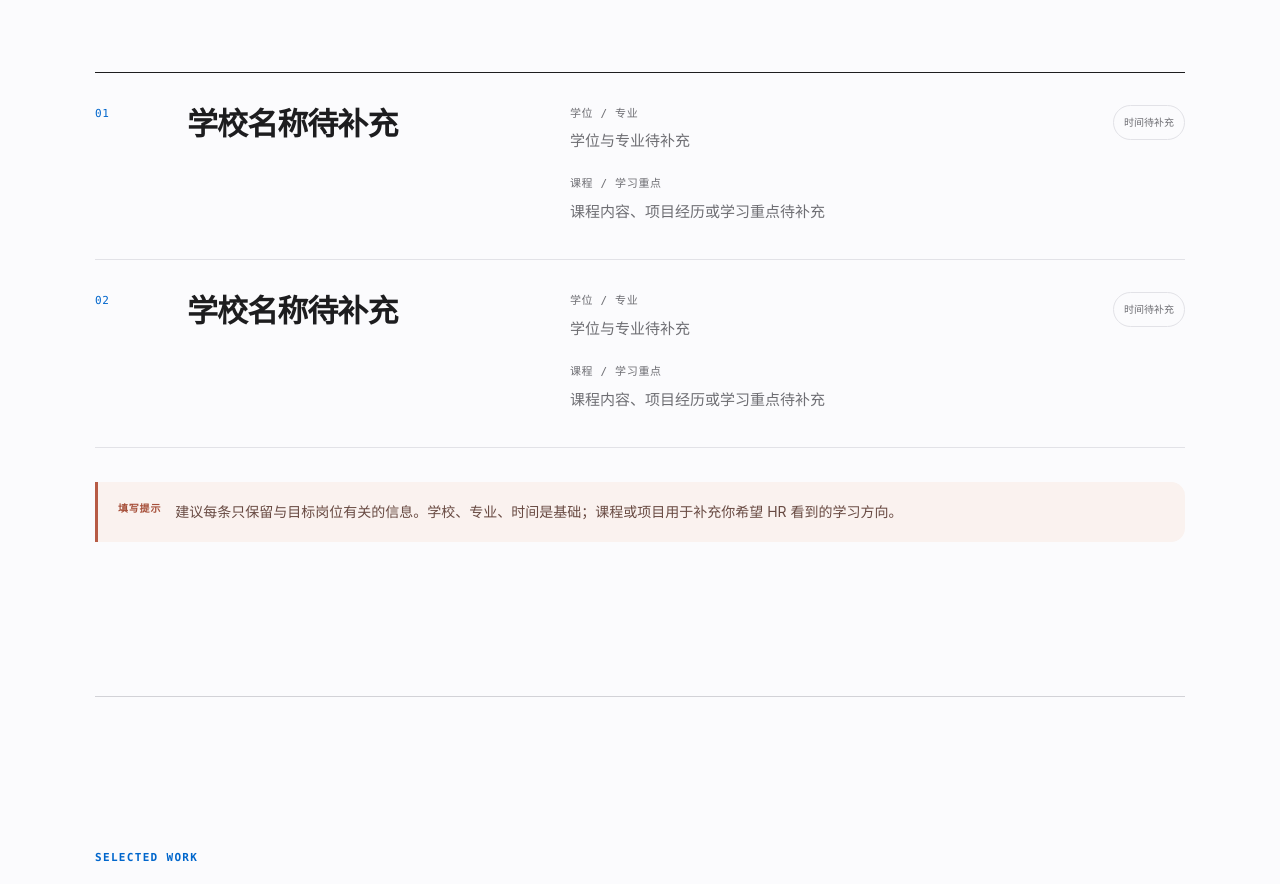
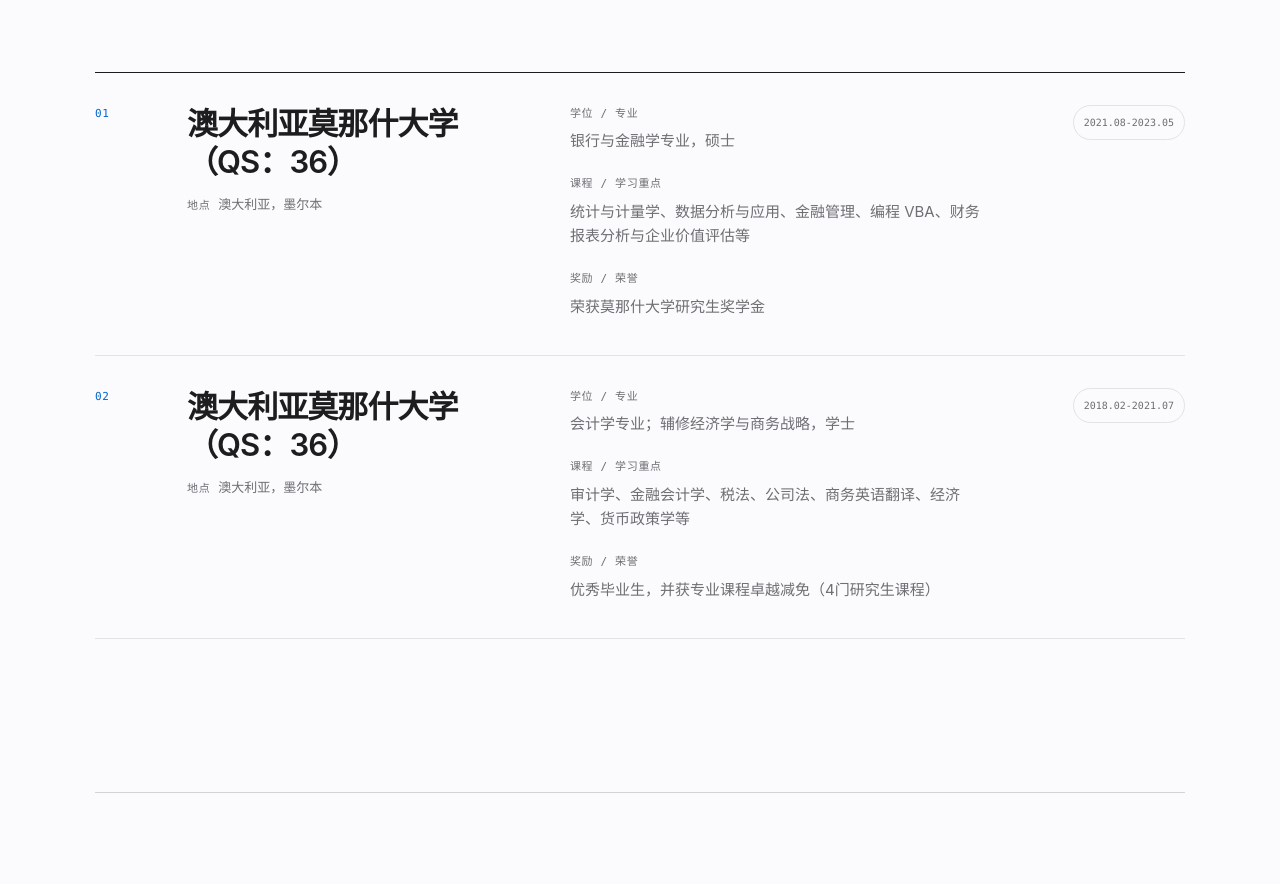
Before and after one commit to okay-star/Skylar-AI-Portfolio, a Next.js app: page / in a window 1280 px wide. Shown: the part 1105-1989 px from the top of the page. Built offline with nearby package versions, Linux system fonts and the light colour scheme.

Commit message:
change: add verified education details

```diff
--- a/app/globals.css
+++ b/app/globals.css
@@ -558,7 +558,8 @@ html[lang="en"] .hero-copy h1 {
 }
 
 .education-record__number,
-.education-record__details span {
+.education-record__details span,
+.education-record__school span {
   font-family: var(--mono);
   font-size: 11px;
   letter-spacing: 0.06em;
@@ -568,13 +569,25 @@ html[lang="en"] .hero-copy h1 {
   color: var(--blue);
 }
 
-.education-record h3 {
+.education-record__school h3 {
   margin: 0;
   font-family: var(--display);
   font-size: clamp(23px, 2.5vw, 31px);
   font-weight: 600;
   letter-spacing: -0.03em;
   line-height: 1.25;
+}
+
+.education-record__school p {
+  margin: 12px 0 0;
+  color: var(--muted);
+  font-size: 13px;
+  line-height: 1.6;
+}
+
+.education-record__school span {
+  margin-right: 8px;
+  color: var(--muted);
 }
 
 .education-record__details > div + div {
@@ -603,28 +616,6 @@ html[lang="en"] .hero-copy h1 {
   font-family: var(--mono);
   font-size: 10px;
   white-space: nowrap;
-}
-
-.education-note {
-  display: flex;
-  gap: 14px;
-  align-items: flex-start;
-  margin: 34px 0 0;
-  padding: 18px 20px;
-  border-left: 3px solid var(--warm);
-  border-radius: 0 14px 14px 0;
-  background: var(--warm-soft);
-  color: #684a42;
-  font-size: 14px;
-  line-height: 1.7;
-}
-
-.education-note strong {
-  flex: 0 0 auto;
-  color: #a64f39;
-  font-family: var(--mono);
-  font-size: 10px;
-  letter-spacing: 0.08em;
 }
 
 .work-section {
@@ -1289,8 +1280,11 @@ html[lang="en"] .hero-copy h1 {
     padding: 27px 0 30px;
   }
 
-  .education-record h3 {
+  .education-record__school {
     grid-column: 2;
+  }
+
+  .education-record__school h3 {
     font-size: 23px;
   }
 
@@ -1303,12 +1297,6 @@ html[lang="en"] .hero-copy h1 {
     grid-column: 2;
     justify-self: start;
     margin-top: 5px;
-  }
-
-  .education-note {
-    gap: 10px;
-    align-items: flex-start;
-    flex-direction: column;
   }
 
   .case-list {
--- a/app/page.tsx
+++ b/app/page.tsx
@@ -215,7 +215,13 @@ export default function Home() {
                 <span className="education-record__number" aria-hidden="true">
                   {String(index + 1).padStart(2, "0")}
                 </span>
-                <h3>{record.school}</h3>
+                <div className="education-record__school">
+                  <h3>{record.school}</h3>
+                  <p>
+                    <span>{copy.education.fieldLabels.location}</span>
+                    {record.location}
+                  </p>
+                </div>
                 <div className="education-record__details">
                   <div>
                     <span>{copy.education.fieldLabels.degree}</span>
@@ -225,16 +231,15 @@ export default function Home() {
                     <span>{copy.education.fieldLabels.coursework}</span>
                     <p>{record.coursework}</p>
                   </div>
+                  <div>
+                    <span>{copy.education.fieldLabels.honors}</span>
+                    <p>{record.honors}</p>
+                  </div>
                 </div>
                 <span className="education-record__time">{record.time}</span>
               </article>
             ))}
           </div>
-
-          <p className="education-note">
-            <strong>{copy.education.noteLabel}</strong>
-            <span>{copy.education.note}</span>
-          </p>
         </section>
 
         <section className="section-shell section-block work-section" id="work" aria-labelledby="work-title">
--- a/data/profile.ts
+++ b/data/profile.ts
@@ -42,17 +42,19 @@ export type ProfileCopy = {
     title: string;
     intro: string;
     fieldLabels: {
+      location: string;
       degree: string;
       coursework: string;
+      honors: string;
     };
     records: Array<{
       school: string;
+      location: string;
       degree: string;
       coursework: string;
+      honors: string;
       time: string;
     }>;
-    noteLabel: string;
-    note: string;
   };
   work: {
     eyebrow: string;
@@ -143,25 +145,29 @@ export const profileCopy: Record<Locale, ProfileCopy> = {
       title: "教育经历",
       intro: "后续可在这里补充学校、专业或学位、相关课程与学习时间。每段经历都保留成一条清晰的个人记录。",
       fieldLabels: {
+        location: "地点",
         degree: "学位 / 专业",
         coursework: "课程 / 学习重点",
+        honors: "奖励 / 荣誉",
       },
       records: [
         {
-          school: "学校名称待补充",
-          degree: "学位与专业待补充",
-          coursework: "课程内容、项目经历或学习重点待补充",
-          time: "时间待补充",
+          school: "澳大利亚莫那什大学（QS：36）",
+          location: "澳大利亚，墨尔本",
+          degree: "银行与金融学专业，硕士",
+          coursework: "统计与计量学、数据分析与应用、金融管理、编程 VBA、财务报表分析与企业价值评估等",
+          honors: "荣获莫那什大学研究生奖学金",
+          time: "2021.08-2023.05",
         },
         {
-          school: "学校名称待补充",
-          degree: "学位与专业待补充",
-          coursework: "课程内容、项目经历或学习重点待补充",
-          time: "时间待补充",
+          school: "澳大利亚莫那什大学（QS：36）",
+          location: "澳大利亚，墨尔本",
+          degree: "会计学专业；辅修经济学与商务战略，学士",
+          coursework: "审计学、金融会计学、税法、公司法、商务英语翻译、经济学、货币政策学等",
+          honors: "优秀毕业生，并获专业课程卓越减免（4门研究生课程）",
+          time: "2018.02-2021.07",
         },
       ],
-      noteLabel: "填写提示",
-      note: "建议每条只保留与目标岗位有关的信息。学校、专业、时间是基础；课程或项目用于补充你希望 HR 看到的学习方向。",
     },
     work: {
       eyebrow: "SELECTED WORK",
@@ -302,25 +308,29 @@ export const profileCopy: Record<Locale, ProfileCopy> = {
       title: "Education",
       intro: "Add your school, degree or major, relevant coursework, and study dates here. Each entry stays as one clear personal record.",
       fieldLabels: {
+        location: "LOCATION",
         degree: "DEGREE / MAJOR",
         coursework: "COURSEWORK / FOCUS",
+        honors: "HONORS / AWARDS",
       },
       records: [
         {
-          school: "School name to be added",
-          degree: "Degree and major to be added",
-          coursework: "Relevant coursework, projects, or learning focus to be added",
-          time: "Dates to be added",
+          school: "Monash University, Australia (QS 36)",
+          location: "Melbourne, Australia",
+          degree: "Master of Banking and Finance",
+          coursework: "Statistics and econometrics, data analysis and applications, financial management, VBA programming, financial statement analysis, and business valuation.",
+          honors: "Monash University postgraduate scholarship.",
+          time: "2021.08-2023.05",
         },
         {
-          school: "School name to be added",
-          degree: "Degree and major to be added",
-          coursework: "Relevant coursework, projects, or learning focus to be added",
-          time: "Dates to be added",
+          school: "Monash University, Australia (QS 36)",
+          location: "Melbourne, Australia",
+          degree: "Bachelor of Accounting, with minors in Economics and Business Strategy",
+          coursework: "Auditing, financial accounting, tax law, corporate law, business English translation, economics, and monetary policy.",
+          honors: "Outstanding Graduate. Excellence-based exemptions for four postgraduate courses.",
+          time: "2018.02-2021.07",
         },
       ],
-      noteLabel: "FILLING NOTE",
-      note: "Keep each entry focused on what supports the role you want. School, major, and dates provide the basics. Coursework or projects can show the learning direction you want a hiring team to notice.",
     },
     work: {
       eyebrow: "SELECTED WORK",
```
Also changed, not shown: 1 other file (tests, documents, lock files or other folders).
